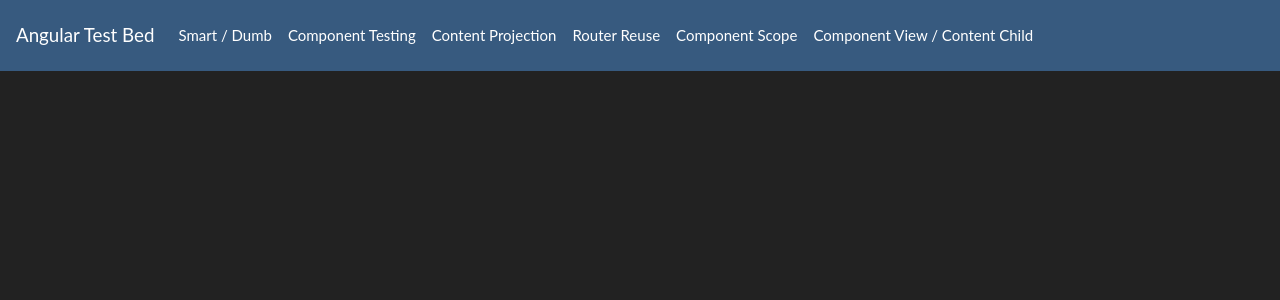
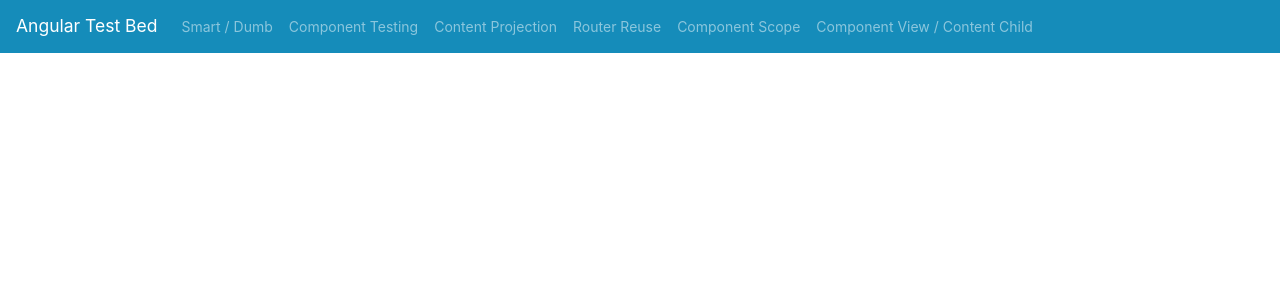
Before and after one commit to cloutidj/angular-articles-solutions, an Angular app: page / in a window 1280 px wide. Shown: the top 300 px of the page. Built offline with nearby package versions, Linux system fonts and the light colour scheme.

Commit message:
Changing to light theme for better presentations

```diff
--- a/src/_variables.scss
+++ b/src/_variables.scss
@@ -1,4 +1,4 @@
-// Darkly 4.3.1
+// Lumen 4.3.1
 // Bootswatch
 
 //
@@ -6,173 +6,85 @@
 //
 
 $white:    #fff !default;
-$gray-100: #f8f9fa !default;
-$gray-200: #ebebeb !default;
+$gray-100: #f6f6f6 !default;
+$gray-200: #f0f0f0 !default;
 $gray-300: #dee2e6 !default;
 $gray-400: #ced4da !default;
 $gray-500: #adb5bd !default;
 $gray-600: #999 !default;
-$gray-700: #444 !default;
-$gray-800: #303030 !default;
+$gray-700: #555 !default;
+$gray-800: #333 !default;
 $gray-900: #222 !default;
 $black:    #000 !default;
 
-$blue:    #375a7f !default;
+$blue:    #158CBA !default;
 $indigo:  #6610f2 !default;
 $purple:  #6f42c1 !default;
 $pink:    #e83e8c !default;
-$red:     #E74C3C !default;
+$red:     #FF4136 !default;
 $orange:  #fd7e14 !default;
-$yellow:  #F39C12 !default;
-$green:   #00bc8c !default;
+$yellow:  #FF851B !default;
+$green:   #28B62C !default;
 $teal:    #20c997 !default;
-$cyan:    #3498DB !default;
+$cyan:    #75CAEB !default;
 
 $primary:       $blue !default;
-$secondary:     $gray-700 !default;
+$secondary:     $gray-200 !default;
 $success:       $green !default;
 $info:          $cyan !default;
 $warning:       $yellow !default;
 $danger:        $red !default;
-$light:         $gray-800 !default;
-$dark:          $gray-500 !default;
+$light:         $gray-100 !default;
+$dark:          $gray-700 !default;
 
-$yiq-contrasted-threshold:  175 !default;
-
-// Body
-
-$body-bg:                   $gray-900 !default;
-$body-color:                $white !default;
-
-// Links
-
-$link-color:                $success !default;
+$yiq-contrasted-threshold: 200 !default;
 
 // Fonts
 
-$font-family-sans-serif:      "Lato", -apple-system, BlinkMacSystemFont, "Segoe UI", Roboto, "Helvetica Neue", Arial, sans-serif, "Apple Color Emoji", "Segoe UI Emoji", "Segoe UI Symbol" !default;
+$font-family-sans-serif:      "Source Sans Pro", -apple-system, BlinkMacSystemFont, "Segoe UI", Roboto, "Helvetica Neue", Arial, sans-serif, "Apple Color Emoji", "Segoe UI Emoji", "Segoe UI Symbol" !default;
 
-$font-size-base:              0.9375rem !default;
+$font-size-base:              0.875rem !default;
 
-$h1-font-size:                3rem !default;
-$h2-font-size:                2.5rem !default;
-$h3-font-size:                2rem !default;
+// Buttons
 
-// Tables
+$btn-font-size:               0.75rem !default;
 
-$table-accent-bg:             $gray-800 !default;
+$btn-font-size-sm:            0.625rem !default;
 
-$table-border-color:          $gray-700 !default;
-
-$table-dark-bg:               $gray-500 !default;
-$table-dark-border-color:     darken($gray-500, 7.5%) !default;
-$table-dark-color:            $body-bg !default;
-
-// Forms
-
-$input-border-color:                    transparent !default;
-
-$input-group-addon-color:               $gray-500 !default;
-$input-group-addon-bg:                  $gray-700 !default;
-
-$custom-file-color:                 $gray-500 !default;
-$custom-file-border-color:          $gray-700 !default;
+$btn-font-weight:             bold !default;
 
 // Dropdowns
 
-$dropdown-bg:                       $gray-900 !default;
-$dropdown-border-color:             $gray-700 !default;
-$dropdown-divider-bg:               $gray-700 !default;
-
-$dropdown-link-color:               $white !default;
-$dropdown-link-hover-color:         $white !default;
-$dropdown-link-hover-bg:            $primary !default;
+$dropdown-link-color:               rgba(0,0,0,.5) !default;
 
 // Navs
 
-$nav-link-padding-x:                2rem !default;
-$nav-link-disabled-color:           $gray-500 !default;
-
-$nav-tabs-border-color:             $gray-700 !default;
-$nav-tabs-link-hover-border-color:  $nav-tabs-border-color $nav-tabs-border-color transparent !default;
-$nav-tabs-link-active-color:        $white !default;
-$nav-tabs-link-active-border-color: $nav-tabs-border-color $nav-tabs-border-color transparent !default;
-
-// Navbar
-
-$navbar-padding-y:                  1rem !default;
-
-$navbar-dark-color:                 $white !default;
-$navbar-dark-hover-color:           $success !default;
-
-$navbar-light-color:                rgba($white,.5) !default;
-$navbar-light-hover-color:          $white !default;
-$navbar-light-active-color:         $white !default;
-$navbar-light-disabled-color:       rgba($white,.3) !default;
-$navbar-light-toggler-border-color: rgba($white,.1) !default;
+$nav-tabs-border-color:             $gray-200 !default;
+$nav-tabs-link-hover-border-color:  $nav-tabs-border-color !default;
+$nav-tabs-link-active-color:        $gray-900 !default;
+$nav-tabs-link-active-border-color: $nav-tabs-border-color !default;
 
 // Pagination
 
-$pagination-color:                  $white !default;
-$pagination-bg:                     $success !default;
-$pagination-border-width:           0 !default;
-$pagination-border-color:           transparent !default;
+$pagination-color:                  $gray-700 !default;
+$pagination-bg:                     $gray-200 !default;
 
-$pagination-hover-color:            $white !default;
-$pagination-hover-bg:               lighten($success, 10%) !default;
-$pagination-hover-border-color:     transparent !default;
+$pagination-hover-color:            $pagination-color !default;
+$pagination-hover-bg:               $pagination-bg !default;
 
-$pagination-active-bg:              $pagination-hover-bg !default;
-$pagination-active-border-color:    transparent !default;
+$pagination-active-border-color:    darken($primary, 5%) !default;
 
-$pagination-disabled-color:         $white !default;
-$pagination-disabled-bg:            darken($success, 15%) !default;
-$pagination-disabled-border-color:  transparent !default;
+$pagination-disabled-color:         $gray-600 !default;
+$pagination-disabled-bg:            $pagination-bg !default;
 
 // Jumbotron
 
-$jumbotron-bg:                      $gray-800 !default;
-
-// Cards
-
-$card-cap-bg:                       $gray-700 !default;
-$card-bg:                           $gray-800 !default;
-
-// Popovers
-
-$popover-bg:                        $gray-800 !default;
-
-$popover-header-bg:                 $gray-700 !default;
+$jumbotron-bg:                      #fafafa !default;
 
 // Modals
 
-$modal-content-bg:                  $gray-800 !default;
-$modal-content-border-color:        $gray-700 !default;
-
-$modal-header-border-color:         $gray-700 !default;
-
-// Progress bars
-
-$progress-height:                   0.625rem !default;
-$progress-font-size:                0.625rem !default;
-$progress-bg:                       $gray-700 !default;
-
-// List group
-
-$list-group-bg:                     $gray-800 !default;
-$list-group-border-color:           $gray-700 !default;
-
-$list-group-hover-bg:               $gray-700 !default;
-
-// Breadcrumbs
-
-$breadcrumb-bg:                     $gray-700 !default;
+$modal-content-border-color:        rgba($black,.1) !default;
 
 // Close
 
 $close-color:                       $white !default;
-$close-text-shadow:                 none !default;
-
-// Code
-
-$pre-color:                         inherit !default;
```
